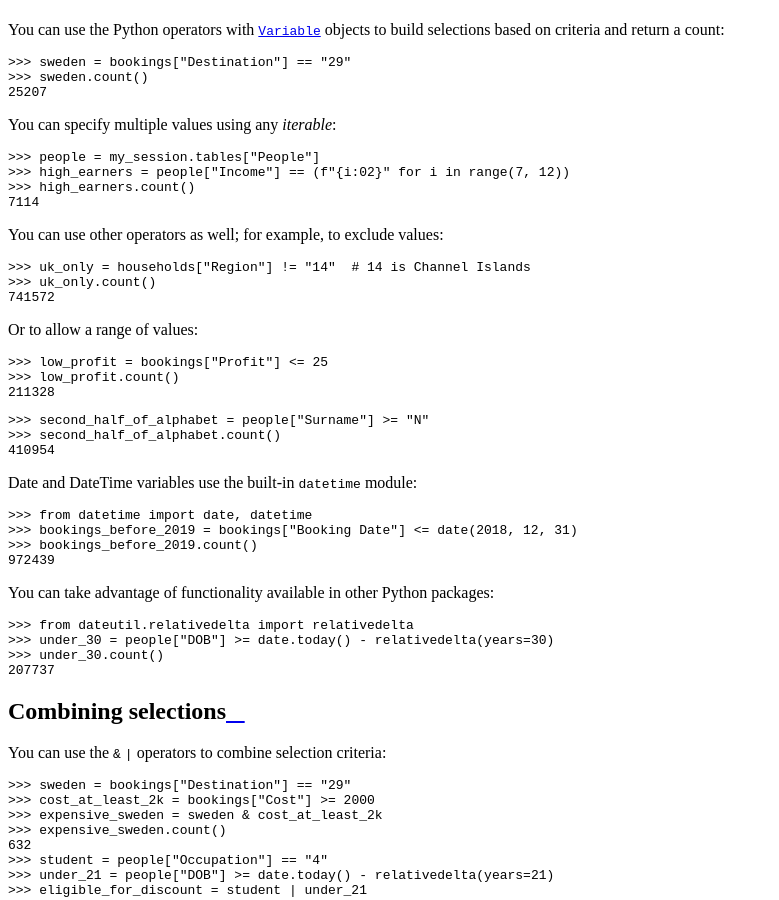
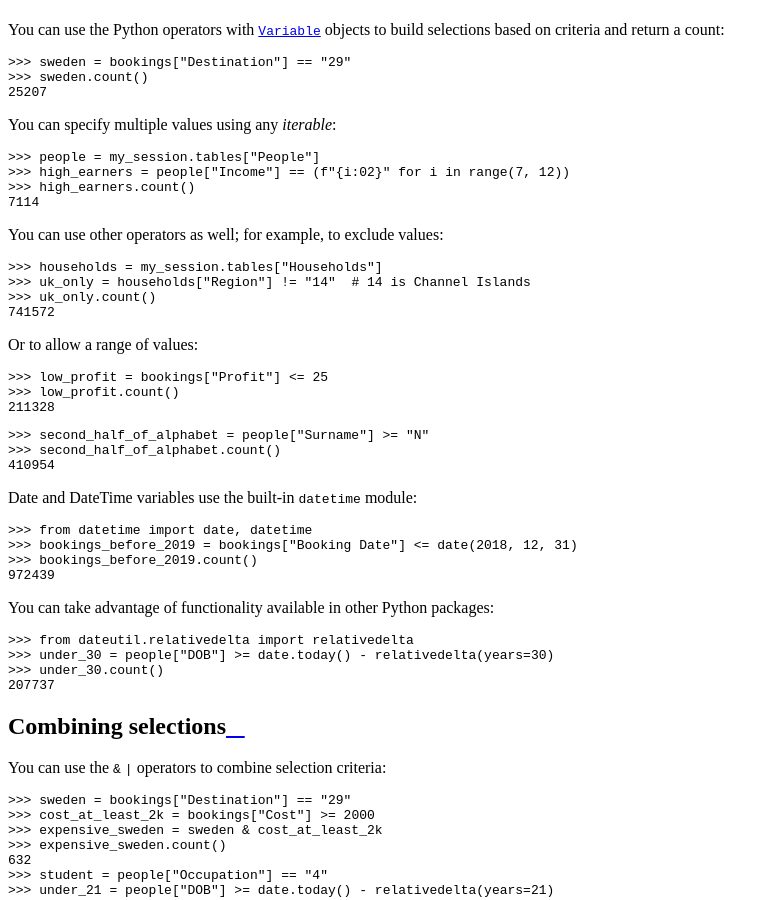
Before and after one commit to Apteco/py-apteco, a Sphinx documentation site: the page built from docs/source/getting_started.rst, in a window 1280 px wide and 900 px high, scrolled down 1842 px. Shown: the whole window, without its empty margins (0-779 px from the left). Built offline with Sphinx 7.4.7 and the Read the Docs theme 2.0.0, drawn with Linux system fonts in a browser that asks for light colours.

Commit message:
Add missing variable creation in quickstart. [AB#3032]

```diff
--- a/docs/source/getting_started.rst
+++ b/docs/source/getting_started.rst
@@ -135,6 +135,7 @@ You can use other operators as well; for example, to exclude values:
 
 .. code-block:: python
 
+    >>> households = my_session.tables["Households"]
     >>> uk_only = households["Region"] != "14"  # 14 is Channel Islands
     >>> uk_only.count()
     741572
```
